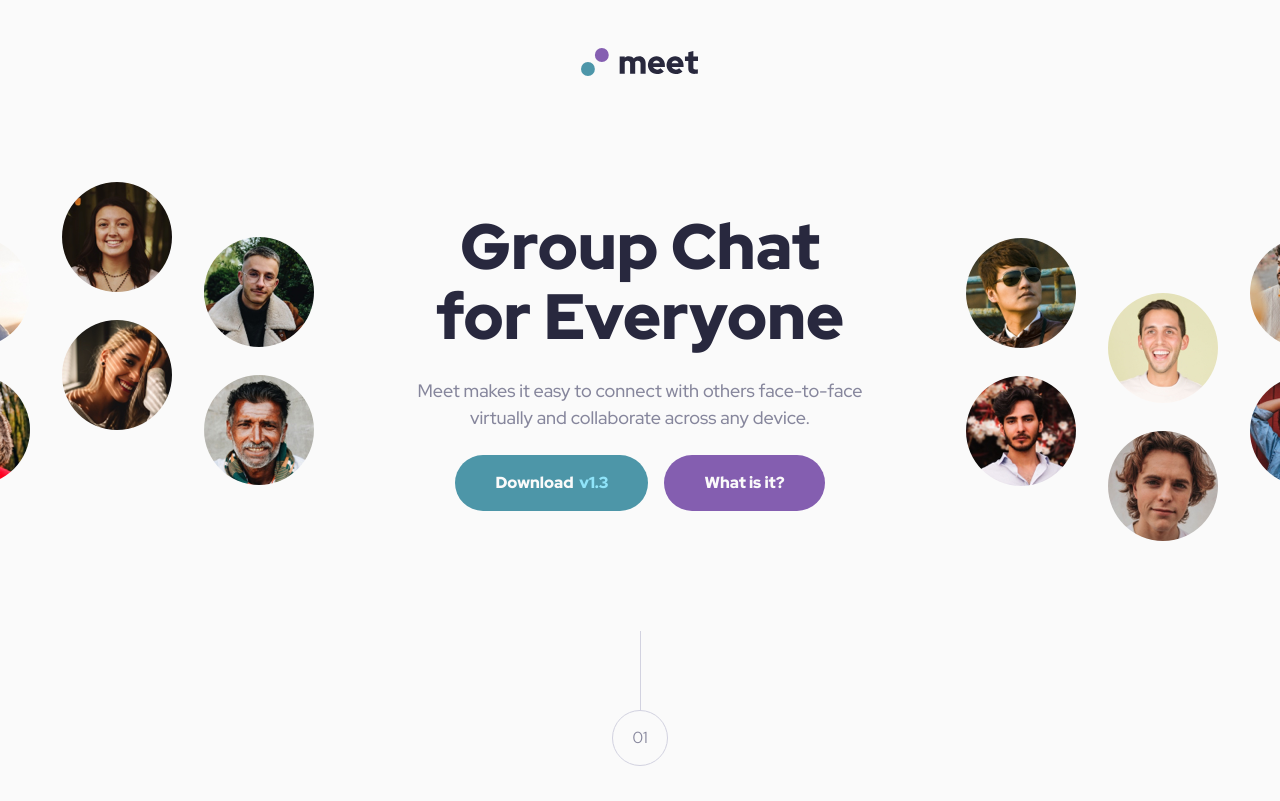
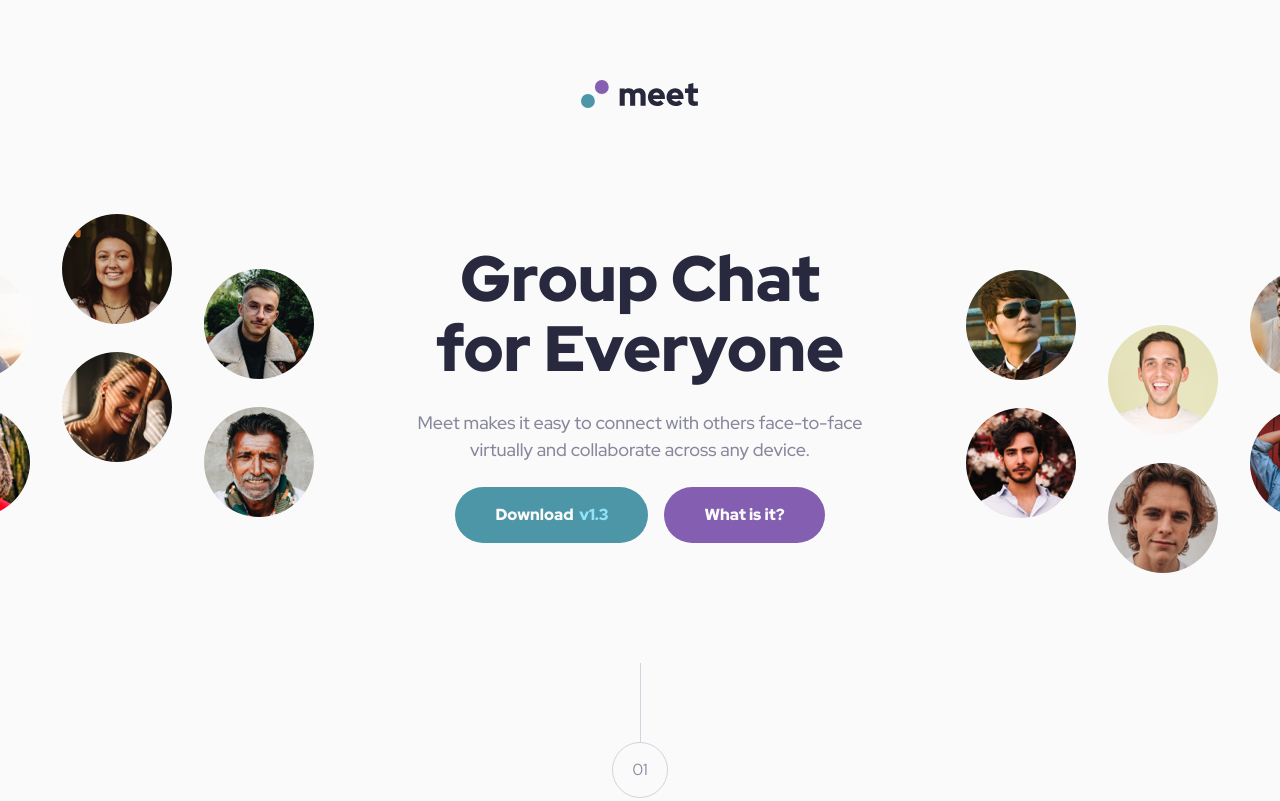
Before and after one commit to Coder-Liz/meet-landing-page, a plain HTML site: page index.html in a window 1280 px wide. Shown: the top 801 px of the page. Drawn offline with Linux system fonts and the light colour scheme.

Commit message:
Edit topnav.scss

```diff
--- a/app/scss/components/_topnav.scss
+++ b/app/scss/components/_topnav.scss
@@ -6,6 +6,10 @@
     justify-content: center;
     align-items: center;
     padding-block-start: 48px;
+
+    @include u.breakpoint(large) {
+      padding-block-start: 80px;
+    }
   }
 
   &__logo {
```
Also changed, not shown: dist/style.css, img/desktop-design-screenshot.png, 1 other file.
